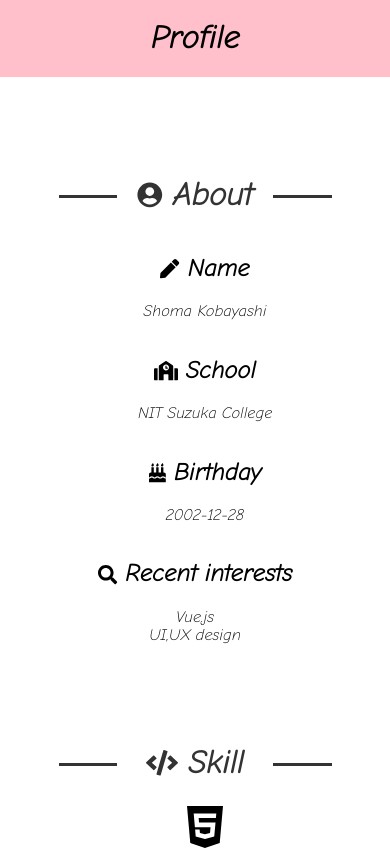
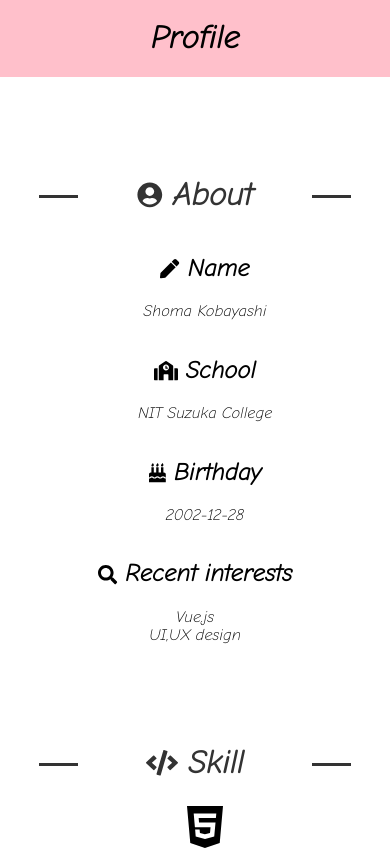
Before and after one commit to kobapi28/-portfolio, a Vue app: page / in a window 390 px wide. Shown: the top 850 px of the page. Built offline with nearby package versions, Linux system fonts and the light colour scheme.

Commit message:
headerのタイトルのレスポンシブ化

```diff
--- a/src/App.vue
+++ b/src/App.vue
@@ -72,4 +72,20 @@ export default {
 .content-title::after {
   right: 15%;
 }
+
+
+@media screen and (max-width: 600px){
+  .content-title::before,
+  .content-title::after {
+    width: 10%;
+  }
+
+  .content-title::before {
+    left: 10%;
+  }
+
+  .content-title::after {
+    right: 10%;
+  }
+}
 </style>
--- a/src/components/Contact.vue
+++ b/src/components/Contact.vue
@@ -34,41 +34,63 @@
 
 .web-icon{
     font-size: 2em;
-    color: white;
+    background-color: white;
     padding:0.3em;
     border-radius: 50%;
 }
 
 .web-icon:hover{
-    background-color: white;
+    color: white;
 }
 
 .twitter{
-    background-color: #1DA1F2;
+    color: #1DA1F2;
 }
 .twitter:hover{
-    color: #1DA1F2;
+    background-color: #1DA1F2;
 }
 
 
 .mail{
-    background-color: #DD5144;
+    color: #DD5144;
 }
 .mail:hover{
-    color: #DD5144;
+    background-color: #DD5144;
 }
 
 .github{
-    background-color: #171515;
+    color: #171515;
 }
 .github:hover{
-    color: #171515;
+    background-color: #171515;
 }
 
 .hateblo{
+    color: #193278;
+}
+.hateblo:hover{
     background-color: #193278;
 }
-.hateblo:hover{
-    color: #193278;
+
+@media screen and (max-width: 768px){
+    .web-icon{
+        color:white;
+    }
+
+    .twitter{
+        background-color: #1DA1F2;
+    }
+
+    .mail{
+        background-color: #DD5144;
+    }
+
+    .github{
+        background-color: #171515;
+    }
+
+    .hateblo{
+        background-color: #193278;
+    }
 }
 </style>
```
